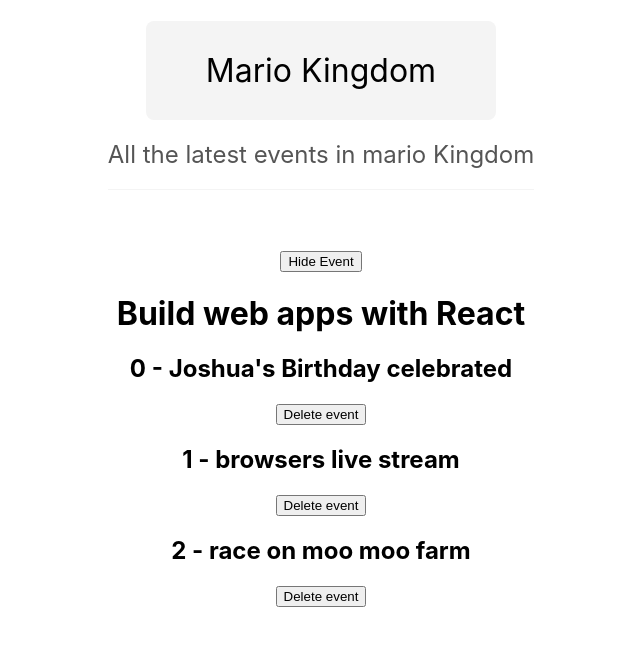
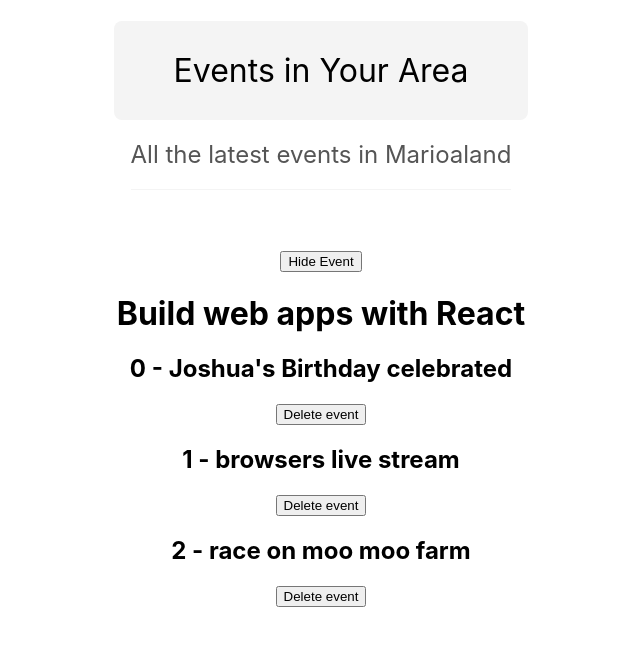
Before and after one commit to Josh-Alhassan/React-and-firebase, a React (Create React App) app in the folder my-react-app/: page / in a window 1280 px wide. Shown: the top 646 px of the page, without its empty margins (319-959 px from the left). Built offline with nearby package versions, Linux system fonts and the light colour scheme; the HTML template or start-up script is replaced by a standard one.

Commit message:
intro to props

```diff
--- a/my-react-app/src/App.js
+++ b/my-react-app/src/App.js
@@ -20,9 +20,11 @@
     })
     console.log(id)
   }
+
+  const subtitle = 'All the latest events in Marioaland'
   return (
     <div className="App">
-      <Title />
+      <Title title='Events in Your Area' subtitle={subtitle} />
 
       {showEvents && (<div>
         <button onClick={() => setShowEvents(false)}>Hide Event</button>
--- a/my-react-app/src/components/Title.js
+++ b/my-react-app/src/components/Title.js
@@ -1,9 +1,9 @@
-export default function Title() {
+export default function Title({title, subtitle}) {
     return (
         <div>
-            <h1 className="title">Mario Kingdom</h1>
+            <h1 className="title">{title}</h1>
             <br />
-            <h2 className="subtitle" >All the latest events in mario Kingdom</h2>
+            <h2 className="subtitle" >{subtitle}</h2>
         </div>
     )
 }
```
Also changed, not shown: 1 other file (tests, documents, lock files or other folders).
